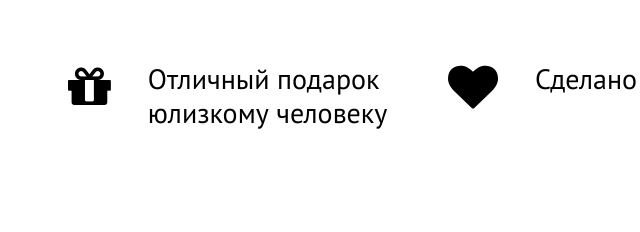
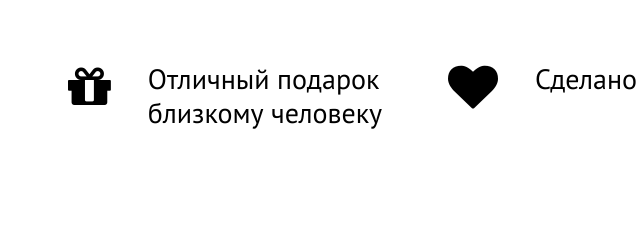
Before and after one commit to 4zell/4z3ll.github.io, a plain HTML site: page index.html in a window 1280 px wide. Shown: the part 1549-1781 px from the top of the page, 397-1037 px from the left. Drawn offline with Linux system fonts and the light colour scheme; a script that the page names is missing.

Commit message:
Add files via upload

```diff
--- a/index.html
+++ b/index.html
@@ -161,7 +161,7 @@
                         <i class="fa fa-gift feature__icon"></i>
                         <div class="feature__block">
                             <h3 class="feature__title">
-                                Отличный подарок юлизкому человеку
+                                Отличный подарок близкому человеку
                             </h3>
 
                         </div>
```
